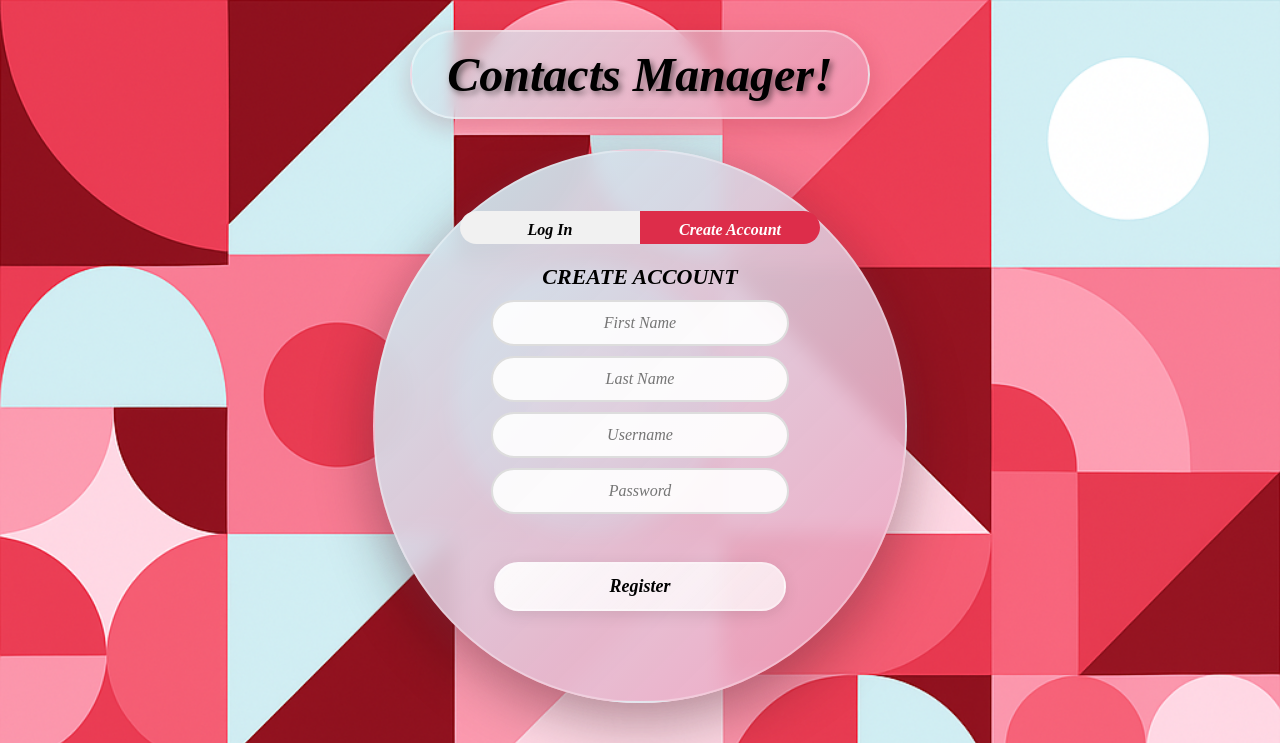
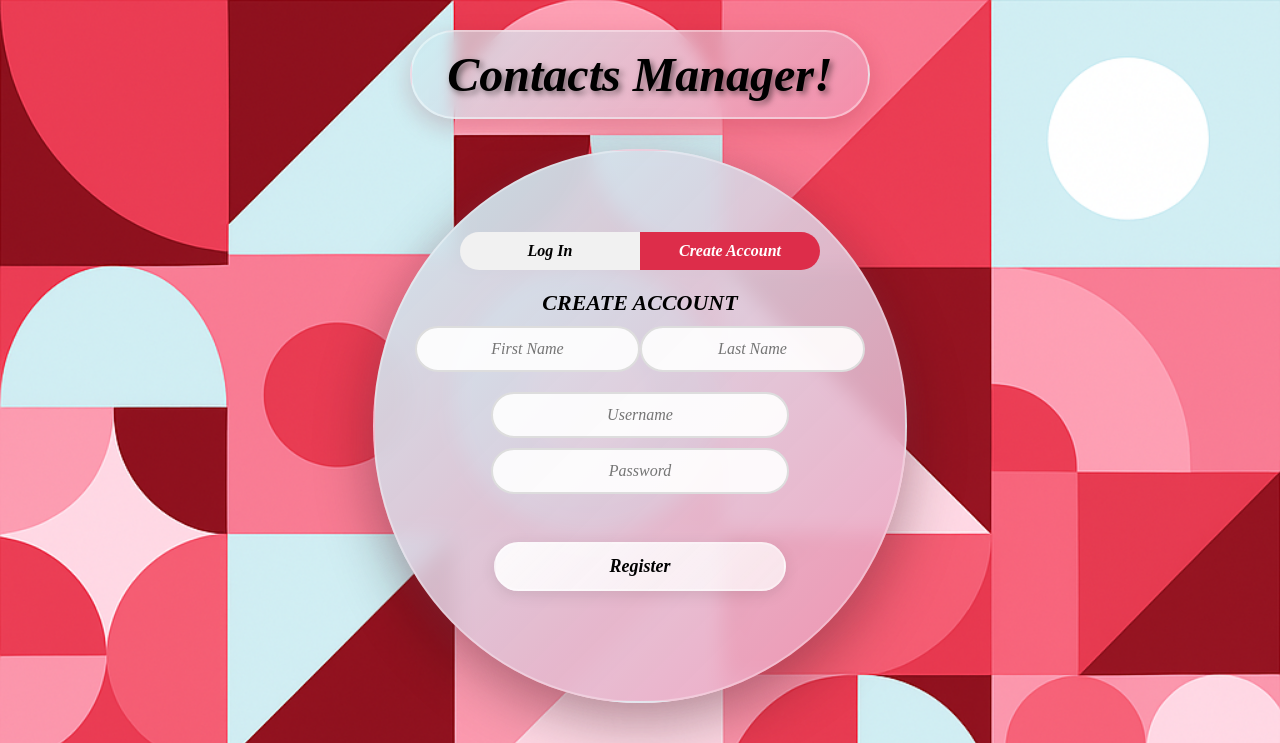
Before and after one commit to DJOHucf/COP4331_Project_1, a PHP site: page / in a window 1280 px wide, after a click on "Create Account". Shown: the top 743 px of the page. Run offline with PHP 8.4, Linux system fonts and the light colour scheme; some web fonts are replaced.

Commit message:
Update styles.css
Formating for new div "registerName" which contains both registerFirst and registerLast text fields

```diff
--- a/css/styles.css
+++ b/css/styles.css
@@ -69,6 +69,12 @@ body {
     border: 2px solid rgba(255, 255, 255, 0.3);
     position: relative;
     z-index: 5;
+}
+
+div#registerName {
+    display: flex;
+    justify-content: center;
+    align-items: center;
 }
 
 .tab-buttons {
```
